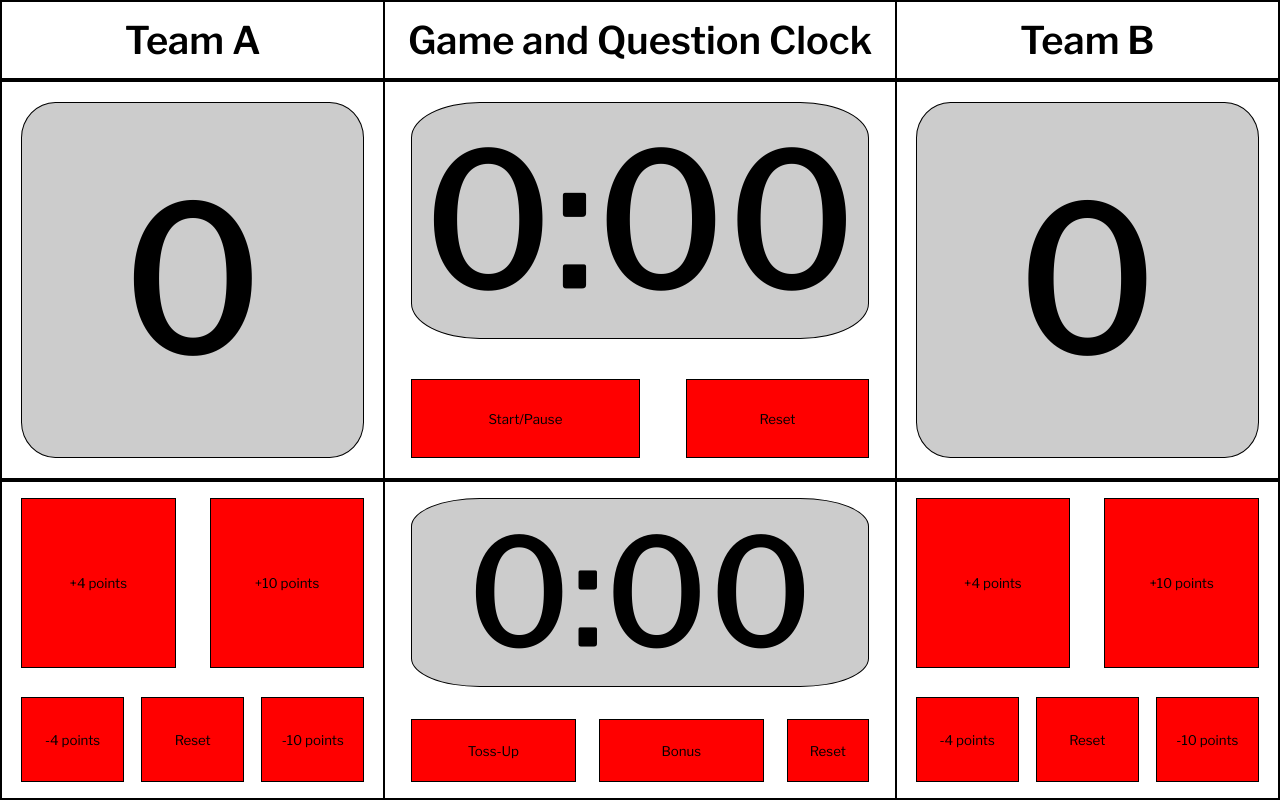
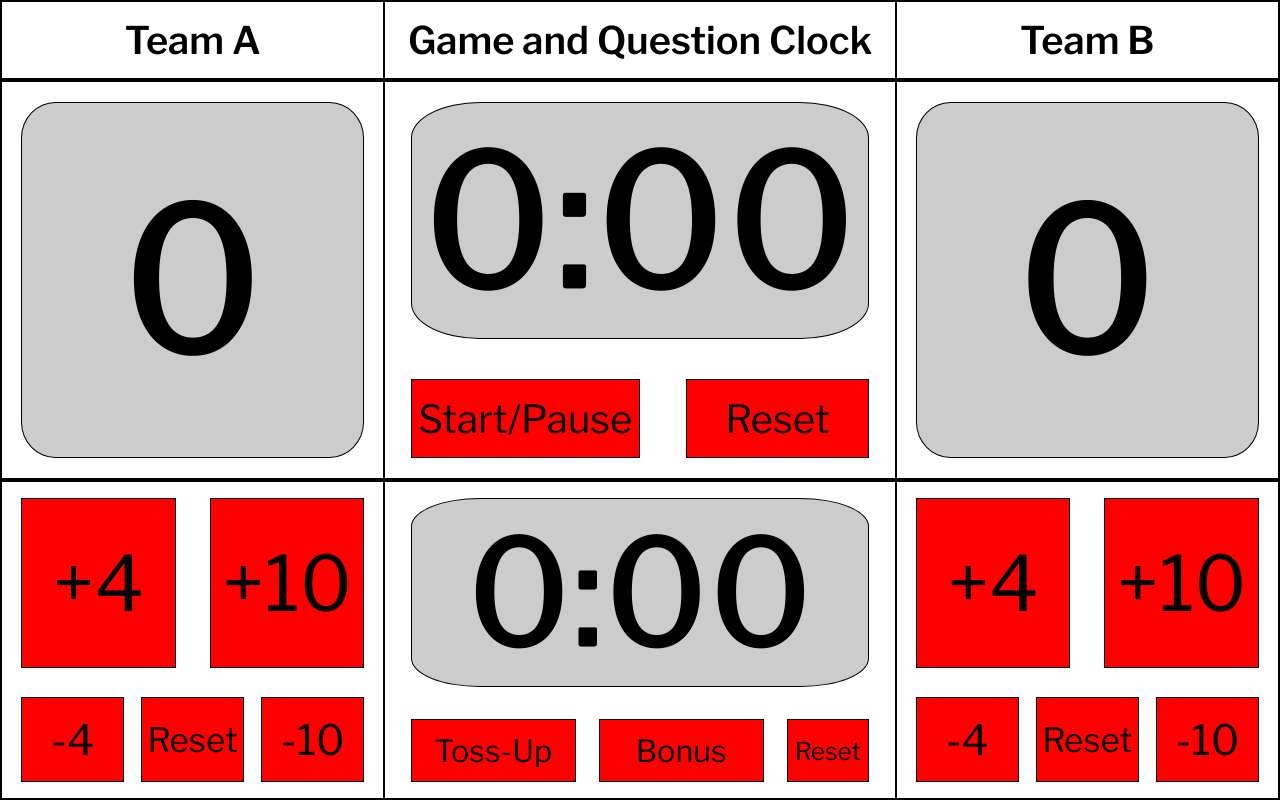
Before and after one commit to sbtimescore/sbtimescore.github.io, a plain HTML site: page index.html in a window 1280 px wide. Drawn offline with nearby package versions, Linux system fonts and the light colour scheme.

Commit message:
FontSizing

```diff
--- a/index.html
+++ b/index.html
@@ -52,11 +52,11 @@
     <div id="controlQuestionClock">
       <div class="Team TeamA TeamControls" id="TeamAControls">
         <div class="TeamControlButtonDiv" id="TeamAControlButton">
-          <button class="Button TeamControlButton P4Button" id="TeamAP4Button" onclick="p4A()">+4 points</button>
-          <button class="Button TeamControlButton P10Button" id="TeamAP10Button" onclick="p10A()">+10 points</button>
-          <button class="Button TeamControlButton M4Button" id="TeamAM4Button" onclick="m4A()">-4 points</button>
+          <button class="Button TeamControlButton P4Button" id="TeamAP4Button" onclick="p4A()">+4</button>
+          <button class="Button TeamControlButton P10Button" id="TeamAP10Button" onclick="p10A()">+10</button>
+          <button class="Button TeamControlButton M4Button" id="TeamAM4Button" onclick="m4A()">-4</button>
           <button class="Button TeamControlButton RButton" id="TeamARButton" onclick="rA()">Reset</button>
-          <button class="Button TeamControlButton M10Button" id="TeamAM10Button" onclick="m10A()">-10 points</button>
+          <button class="Button TeamControlButton M10Button" id="TeamAM10Button" onclick="m10A()">-10</button>
         </div>
       </div>
       <div class="Game" id="QuestionClock">
@@ -71,11 +71,11 @@
       </div>
       <div class="Team TeamB TeamControls" id="TeamBControls">
         <div class="TeamControlButtonDiv" id="TeamBControlButton">
-          <button class="Button TeamControlButton P4Button" id="TeamBP4Button" onclick="p4B()">+4 points</button>
-          <button class="Button TeamControlButton P10Button" id="TeamBP10Button" onclick="p10B()">+10 points</button>
-          <button class="Button TeamControlButton M4Button" id="TeamBM4Button" onclick="m4B()">-4 points</button>
+          <button class="Button TeamControlButton P4Button" id="TeamBP4Button" onclick="p4B()">+4</button>
+          <button class="Button TeamControlButton P10Button" id="TeamBP10Button" onclick="p10B()">+10</button>
+          <button class="Button TeamControlButton M4Button" id="TeamBM4Button" onclick="m4B()">-4</button>
           <button class="Button TeamControlButton RButton" id="TeamBRButton" onclick="rB()">Reset</button>
-          <button class="Button TeamControlButton M10Button" id="TeamBM10Button" onclick="m10B()">-10 points</button>
+          <button class="Button TeamControlButton M10Button" id="TeamBM10Button" onclick="m10B()">-10</button>
         </div>
       </div>
     </div>
--- a/script.js
+++ b/script.js
@@ -57,6 +57,31 @@ function fontSizer(text, box, scale) {
   $(textID).css("font-size", fontSize);
 }
 
+function fontIt() {
+  fontSizer("StartPause", "StartPause", 0.5)
+  fontSizer("Reset", "Reset", 0.5);
+  fontSizer("TUQuestionClock", "TUQuestionClock", 0.5);
+  fontSizer("BonusQuestionClock", "BonusQuestionClock", 0.5);
+  fontSizer("ResetQuestionClock", "ResetQuestionClock", 0.4);
+  fontSizer("TeamAP4Button", "TeamAP4Button", 0.5);
+  fontSizer("TeamAP10Button", "TeamAP10Button", 0.5);
+  fontSizer("TeamAM4Button", "TeamAM4Button", 0.5);
+  fontSizer("TeamARButton", "TeamARButton", 0.4);
+  fontSizer("TeamAM10Button", "TeamAM10Button", 0.5);
+  fontSizer("TeamBP4Button", "TeamBP4Button", 0.5);
+  fontSizer("TeamBP10Button", "TeamBP10Button", 0.5);
+  fontSizer("TeamBM4Button", "TeamBM4Button", 0.5);
+  fontSizer("TeamBRButton", "TeamBRButton", 0.4);
+  fontSizer("TeamBM10Button", "TeamBM10Button", 0.5);
+  fontSizer("TeamALabelText", "TeamALabel", 0.5);
+  fontSizer("GameLabelText", "GameLabel", 0.5)
+  fontSizer("TeamBLabelText", "TeamBLabel", 0.5);
+  fontSizer("TeamAPointText", "TeamAPointBox", 0.6);
+  fontSizer("TeamBPointText", "TeamBPointBox", 0.6);
+  fontSizer("GameClockText", "GameClockBox", 0.8);
+  fontSizer("QuestionClockText", "QuestionClockBox", 0.8);
+}
+
 ///////////////////////////////////////////////////////////////
 
 $(document).ready(function() {
@@ -64,22 +89,9 @@ $(document).ready(function() {
   $("#TeamBPointText").html(teamBPoints);
   $("#GameClockText").html("0:00");
   $("#QuestionClockText").html("0:00");
-  fontSizer("TeamALabelText", "TeamALabel", 0.5);
-  fontSizer("GameLabelText", "GameLabel", 0.5)
-  fontSizer("TeamBLabelText", "TeamBLabel", 0.5);
-  fontSizer("TeamAPointText", "TeamAPointBox", 0.6);
-  fontSizer("TeamBPointText", "TeamBPointBox", 0.6);
-  fontSizer("GameClockText", "GameClockBox", 0.8);
-  fontSizer("QuestionClockText", "QuestionClockBox", 0.8);
+  fontIt();
   $(window).resize(function() {
-    fontSizer("TeamALabelText", "TeamALabel", 0.5);
-    fontSizer("GameLabelText", "GameLabel", 0.5)
-    fontSizer("TeamBLabelText", "TeamBLabel", 0.5);
-    fontSizer("TeamAPointText", "TeamAPointBox", 0.6);
-    fontSizer("TeamBPointText", "TeamBPointBox", 0.6);
-    fontSizer("GameClockText", "GameClockBox", 0.8);
-    fontSizer("QuestionClockText", "QuestionClockBox", 0.8);
-
+    fontIt();
   });
 });
 
```
